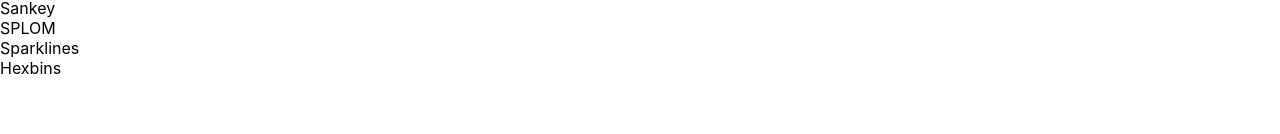
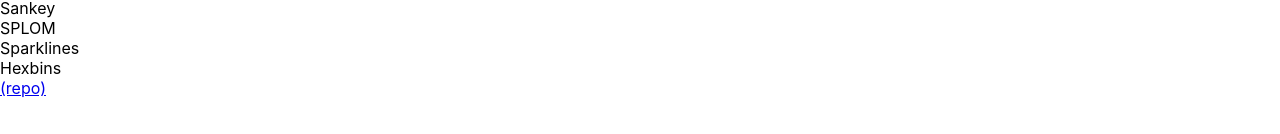
Before and after one commit to kdivringi/visx-rodeo, a React (Vite) app: page / in a window 1280 px wide. Shown: the part 182-316 px from the top of the page. Built offline with nearby package versions, Linux system fonts and the light colour scheme.

Commit message:
Fix routing bug + repo link

```diff
--- a/src/App.tsx
+++ b/src/App.tsx
@@ -28,6 +28,7 @@ function App() {
         setChart(window.location.hash.slice(1))
       }
     }
+    listenHash();
     window.addEventListener('hashchange', listenHash);
     return () => window.removeEventListener('hashchange', listenHash)
   }, [])
@@ -43,6 +44,7 @@ function App() {
         <div>SPLOM</div>
         <div>Sparklines</div>
         <div>Hexbins</div>
+        <div><a href="https://github.com/kdivringi/visx-rodeo">(repo)</a></div>
       </nav>
       <article className="App-content">{selectedChart && (
         <ParentSize>
```
